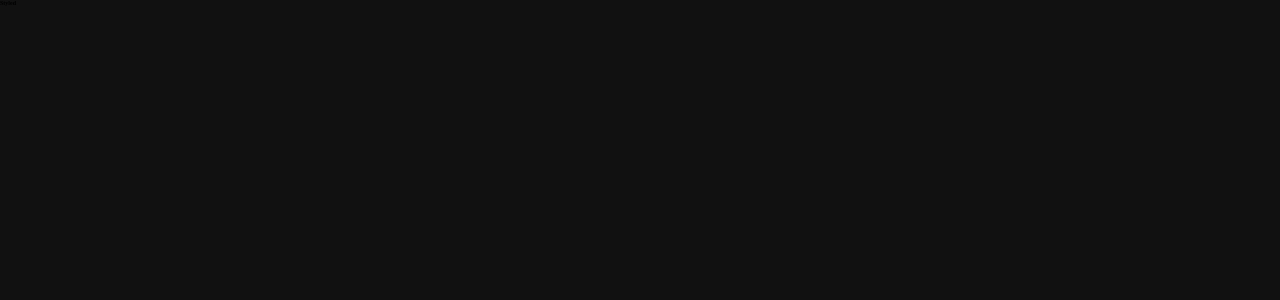
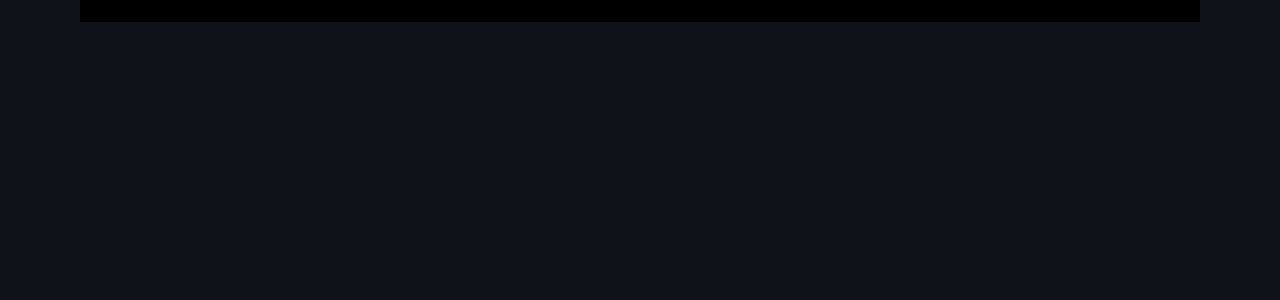
Before and after one commit to brunocout/portfolio, a React (Vite) app: page / in a window 1280 px wide. Shown: the top 300 px of the page. Built offline with nearby package versions, Linux system fonts and the light colour scheme.

Commit message:
create navbar component

```diff
--- a/package.json
+++ b/package.json
@@ -10,6 +10,7 @@
   "dependencies": {
     "react": "^18.0.0",
     "react-dom": "^18.0.0",
+    "react-router-dom": "^6.3.0",
     "styled-components": "^5.3.5"
   },
   "devDependencies": {
--- a/src/App.jsx
+++ b/src/App.jsx
@@ -1,14 +1,26 @@
+import React from 'react';
 import styled from 'styled-components'
+import Navbar from './components/Navbar'
 
-const AppStyle = styled.div`
+const Container = styled.div`
+  height: 100vh;
+  width: 100vw;
+  color: var(--text-color);
+`
 
+const Content = styled.div`
+  margin: auto;
+  width: 1120px;
+  display: flex;
 `
 
 function App() {
   return (
-    <AppStyle>
-      <h1>Styled</h1>
-    </AppStyle>
+    <Container>
+      <Content>
+        <Navbar />
+      </Content>
+    </Container>
   )
 }
 export default App
--- /dev/null
+++ b/src/components/Navbar.jsx
@@ -0,0 +1,18 @@
+import React from 'react';
+import styled from 'styled-components';
+
+const Menu = styled.div`
+    width: 100vw;
+    height: 2rem;
+    background-color: black;
+`
+
+function Navbar() {
+    return (
+        <Menu>
+
+        </Menu>
+    );
+}
+
+export default Navbar
--- a/src/styles/GlobalStyle.js
+++ b/src/styles/GlobalStyle.js
@@ -1,6 +1,8 @@
 import { createGlobalStyle } from "styled-components";
 
 const GlobalStyle = createGlobalStyle`
+
+    @import url('https://fonts.googleapis.com/css2?family=Poppins:wght@100;400;700&display=swap');
 
     :root {
         /* Base Colors */
@@ -8,7 +10,7 @@ const GlobalStyle = createGlobalStyle`
         --segundary-color: #3F0071;
         --tertary-color: #610094;
         /* System Colors */
-        --background-color: #111111;
+        --background-color: #10121A;
         --text-color: #EEEEEE;
         --shadow-color: rgba(0, 0, 0.1);
     }
@@ -17,11 +19,18 @@ const GlobalStyle = createGlobalStyle`
         padding: 0;
         margin: 0;
         box-sizing: border-box;
+        list-style: none;
+        text-decoration: none;
+    }
+
+    html {
         font-size: 69.5%;
     }
 
     body {
+        font-family: 'Poppins', sans-serif;
         background-color: var(--background-color);
+        height: 100vh;
     }
 `
 
```
Also changed, not shown: 1 other file (tests, documents, lock files or other folders).
